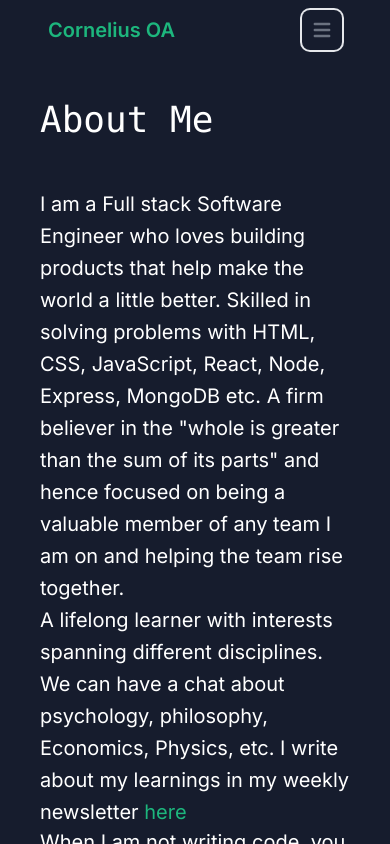
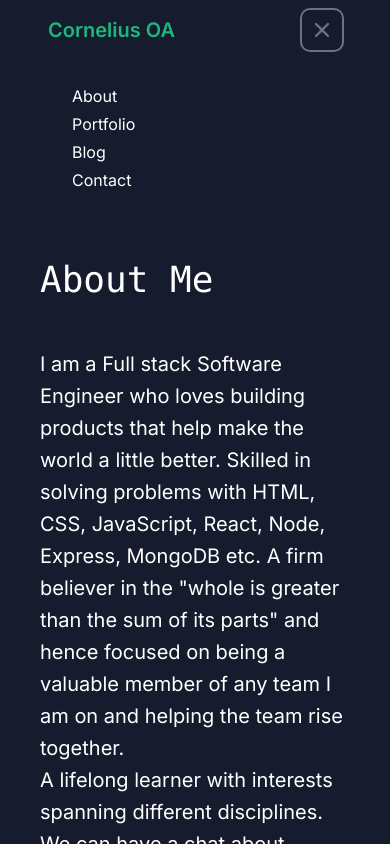
Before and after one commit to thecornisians/portfolio, a Next.js app: page /about in a window 390 px wide. Both pictures are taken after a click on the button "Open main menu". Shown: the top 844 px of the page. Built offline with nearby package versions, Linux system fonts and the light colour scheme.

Commit message:
fixed navbar for mobile

```diff
--- a/components/Hero.js
+++ b/components/Hero.js
@@ -25,7 +25,7 @@ export default function Hero(){
 
 
             <div className='relative mx-auto bg-gradient-to-b from-teal-500 rounded-full w-80 h-80 mt-20 mb-20 overflow-hidden md:h-96 md:w-96'>
-                <Image src={Hi} layout="fill" objectFit='cover' className="m-auto" />
+                <Image src={Hi} layout="fill" objectFit='cover' className="m-auto"  alt="cornelius-owusu-ansah"/>
             </div>
         </div>
 
--- a/components/Navbar.js
+++ b/components/Navbar.js
@@ -1,17 +1,12 @@
 import Link from "next/link";
 import Head from 'next/head'
 import { useState } from "react";
-// import {BsFillMoonStarsFill} from 'react-icons/bs'
 import contact from "../pages/contact";
 import about from "../pages/about";
+import { FaBars, FaTimes} from "react-icons/fa"
 
 export default function Navbar(){
-    // const displayNav = document.getElementById('display-navigation').addEventListener('click', displayNav)
-    // const navbar = document.getElementById('display-navigation')
-
-    // function displayNav(){
-    //     return navbar.style === 'hidden' ?
-    // }
+    const [navbar, setNavbar] = useState(false);
 
     return (
         <div>
@@ -21,18 +16,49 @@ export default function Navbar(){
                 <link rel="icon" href="/favicon.png" />
             </Head>
 
-            <header className="bg-[#161C2D] border-5 border-white">
+
+        <header className="bg-[#161C2D] border-5 border-white">
                 <nav className="px-2 sm:px-4 py-2.5 rounded">
                     <div className="container flex flex-wrap justify-between items-center mx-auto">
-                        <a href="/" className="flex items-center">
-                            <span className="self-center text-xl font-semibold text-[#1DB67D]">Cornelius OA</span>
-                        </a>
-                        <button data-collapse-toggle="navbar-default" type="button" id="display-navigation" className="inline-flex items-center p-2 ml-3 text-sm text-gray-500 rounded-lg md:hidden hover:bg-gray-100 focus:outline-none focus:ring-2 focus:ring-gray-200 dark:text-gray-400 dark:hover:bg-gray-700 dark:focus:ring-gray-600" aria-controls="navbar-default" aria-expanded="false">
+                        <Link href="/" className="flex items-center">
+                            <span className="self-center text-xl font-semibold text-[#1DB67D] cursor-pointer">Cornelius OA</span>
+                        </Link>
+                        <button data-collapse-toggle="navbar-default" type="button" id="display-navigation" className="inline-flex items-center p-2 ml-3 text-sm text-gray-500 rounded-lg md:hidden hover:bg-gray-100 focus:outline-none focus:ring-2 focus:ring-gray-500 dark:text-gray-400 dark:hover:bg-gray-700 dark:focus:ring-gray-600" aria-controls="navbar-default" aria-expanded="false"
+                        onClick={() => setNavbar(!navbar)}>
                         <span className="sr-only">Open main menu</span>
-                        <svg className="w-6 h-6" aria-hidden="true" fill="currentColor" viewBox="0 0 20 20" xmlns="http://www.w3.org/2000/svg"><path fill-rule="evenodd" d="M3 5a1 1 0 011-1h12a1 1 0 110 2H4a1 1 0 01-1-1zM3 10a1 1 0 011-1h12a1 1 0 110 2H4a1 1 0 01-1-1zM3 15a1 1 0 011-1h12a1 1 0 110 2H4a1 1 0 01-1-1z" clip-rule="evenodd"></path></svg>
+                        {navbar ? (
+                                    <svg
+                                        xmlns="http://www.w3.org/2000/svg"
+                                        className="w-6 h-6"
+                                        viewBox="0 0 20 20"
+                                        fill="currentColor"
+                                    >
+                                        <path
+                                            fillRule="evenodd"
+                                            d="M4.293 4.293a1 1 0 011.414 0L10 8.586l4.293-4.293a1 1 0 111.414 1.414L11.414 10l4.293 4.293a1 1 0 01-1.414 1.414L10 11.414l-4.293 4.293a1 1 0 01-1.414-1.414L8.586 10 4.293 5.707a1 1 0 010-1.414z"
+                                            clipRule="evenodd"
+                                        />
+                                    </svg>
+                                ) : (
+                                    <svg
+                                        xmlns="http://www.w3.org/2000/svg"
+                                        className="w-6 h-6"
+                                        fill="none"
+                                        viewBox="0 0 24 24"
+                                        stroke="currentColor"
+                                        strokeWidth={2}
+                                    >
+                                        <path
+                                            strokeLinecap="round"
+                                            strokeLinejoin="round"
+                                            d="M4 6h16M4 12h16M4 18h16"
+                                        />
+                                    </svg>
+                                )}
                         </button>
 
-                        <div className="hidden w-full md:block md:w-auto" id="display-navigation">
+                        <div className={`w-full md:block md:w-auto ${
+                            navbar ? "block" : "hidden"}`} id="display-navigation">
                             <ul className="flex flex-col p-4 mt-4  rounded-lg  md:flex-row md:space-x-8 md:mt-0 md:text-sm md:font-medium">
                                 <li className="text-white hover:bg-gray-300 dark:hover:bg-[#424242] py-0.5 px-2 rounded text-base">
                                 <Link href="/about">About</Link>
@@ -51,6 +77,7 @@ export default function Navbar(){
                     </div>
                 </nav>
             </header>
+
         </div>
     )
 }
--- a/components/Portfolio.js
+++ b/components/Portfolio.js
@@ -21,15 +21,15 @@ export default function Portfolio(){
               <div>
                       <div className='flex flex-col gap-10 py-10 lg:flex-row lg:flex-wrap'>
                           <div className='basis-1/3 flex-1'>
-                              <Image src={creativeConnect} className="rounded-lg max-w-full h-15 w-15" />
+                              <Image src={creativeConnect} className="rounded-lg max-w-full h-15 w-15" alt='creative-connect' />
                               <div className='flex gap-3 mt-2'>
                                 <button className="px-5 py-3 text-white rounded-md bg-gray-800 hover:bg-gray-400"> <a href='https://github.com/thecornisians/Creatives-connect' target='_blank' rel="noreferrer">Github Repo</a></button>
-                                <button className="px-5 py-3 text-white rounded-md bg-gray-800 hover:bg-gray-400"> <a href='#'>Live Site</a></button>
+                                <button className="px-5 py-3 text-white rounded-md bg-gray-800 hover:bg-gray-400"> <a href='https://creativeconnect.cyclic.app/' target='_blank' rel="noreferrer">Live Site</a></button>
                               </div>
                           </div>
 
                           <div className='basis-1/3 flex-1'>
-                            <Image src={Nanaasomani} className="rounded-lg max-w-full h-15 w-15" />
+                            <Image src={Nanaasomani} className="rounded-lg max-w-full h-15 w-15" alt='nanaasomani' />
                             <div className='flex gap-3 mt-2'>
                                 <button className="px-5 py-3 text-white rounded-md bg-gray-800 hover:bg-gray-400"> <a href='#'>Github Repo</a></button>
                                 <button className="px-5 py-3 text-white rounded-md bg-gray-800 hover:bg-gray-400"> <a href='https://nanaasomani.com/' target='_blank' rel="noreferrer">Live Site</a></button>
@@ -37,7 +37,7 @@ export default function Portfolio(){
                           </div>
 
                           <div className='basis-1/3 flex-1'>
-                            <Image src={Happynotes} className="rounded-lg max-w-full h-15 w-15" />
+                            <Image src={Happynotes} className="rounded-lg max-w-full h-15 w-15" alt='happynotes'/>
                             <div className='flex gap-3 mt-2'>
                                 <button className="px-5 py-3 text-white rounded-md bg-gray-800 hover:bg-gray-400"> <a href='https://github.com/thecornisians/happy-notes' target='_blank' rel="noreferrer">Github Repo</a></button>
                                 <button className="px-5 py-3 text-white rounded-md bg-gray-800 hover:bg-gray-400"> <a href='#'>Live Site</a></button>
@@ -45,7 +45,7 @@ export default function Portfolio(){
                           </div>
 
                           <div className='basis-1/3 flex-1'>
-                            <Image src={Drinks} className="rounded-lg max-w-full h-15 w-15" />
+                            <Image src={Drinks} className="rounded-lg max-w-full h-15 w-15" alt='drinks' />
                             <div className='flex gap-3 mt-2'>
                                 <button className="px-5 py-3 text-white rounded-md bg-gray-800 hover:bg-gray-400"> <a href='https://github.com/thecornisians/cocktail-recipe' target='_blank' rel="noreferrer">Github Repo</a></button>
                                 <button className="px-5 py-3 text-white rounded-md bg-gray-800 hover:bg-gray-400"> <a href=''>Live Site</a></button>
--- a/package.json
+++ b/package.json
@@ -12,7 +12,8 @@
     "next": "12.3.1",
     "react": "18.2.0",
     "react-dom": "18.2.0",
-    "react-icons": "^4.6.0"
+    "react-icons": "^4.6.0",
+    "sharp": "^0.31.1"
   },
   "devDependencies": {
     "autoprefixer": "^10.4.12",
--- a/pages/about.js
+++ b/pages/about.js
@@ -26,7 +26,7 @@ export default function About(){
                       </div>
 
                       <div className=" sm:mt-20 ">
-                        <Image src={cornelius} className='max-w-100 sm:object-contain sm:h-48 sm:w-96' />
+                        <Image src={cornelius} className='max-w-100 sm:object-contain sm:h-48 sm:w-96' alt='cornelius owusu-ansah'/>
                       </div>
 
                     </div>
```
Also changed, not shown: 1 other file (tests, documents, lock files or other folders).
